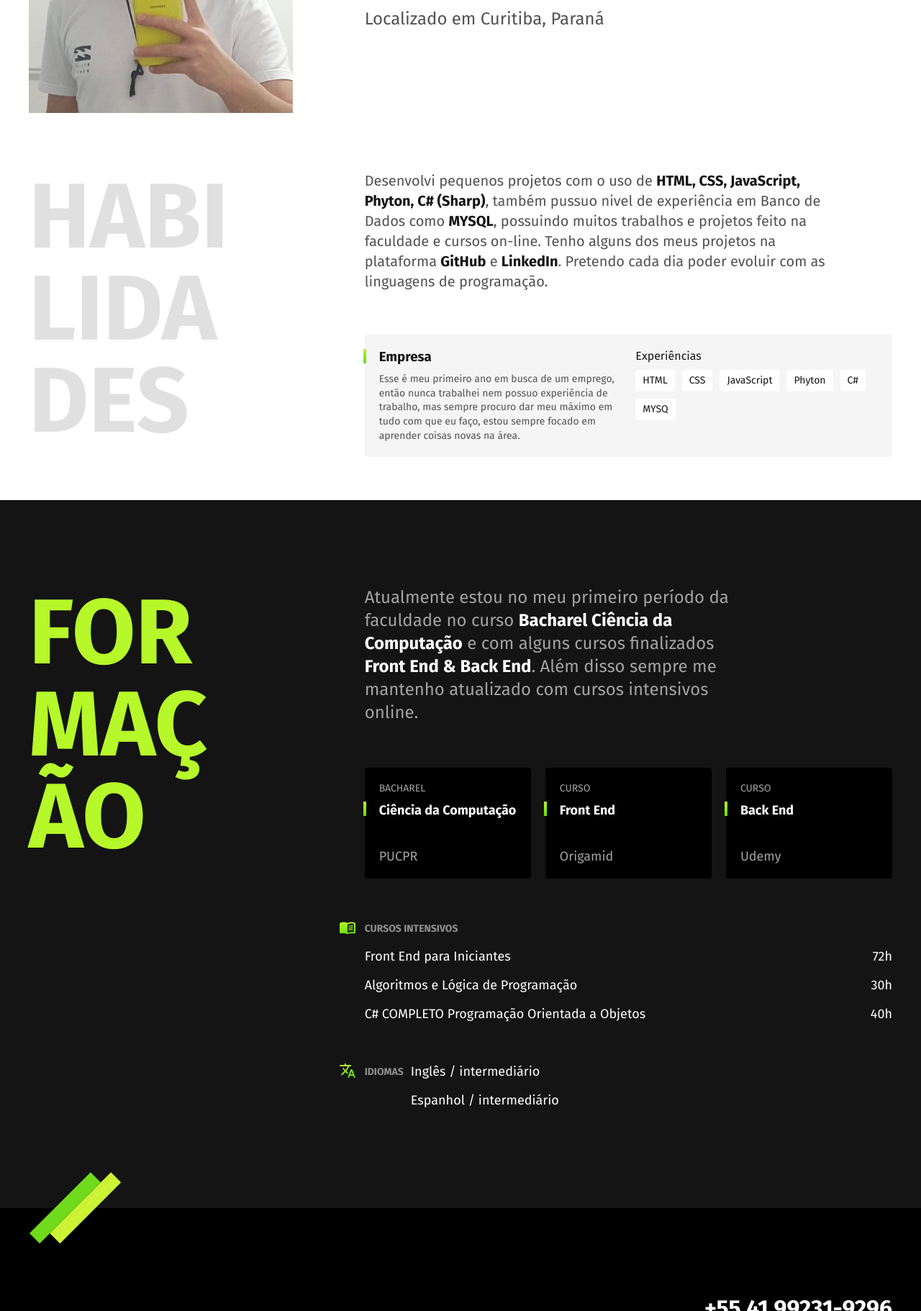
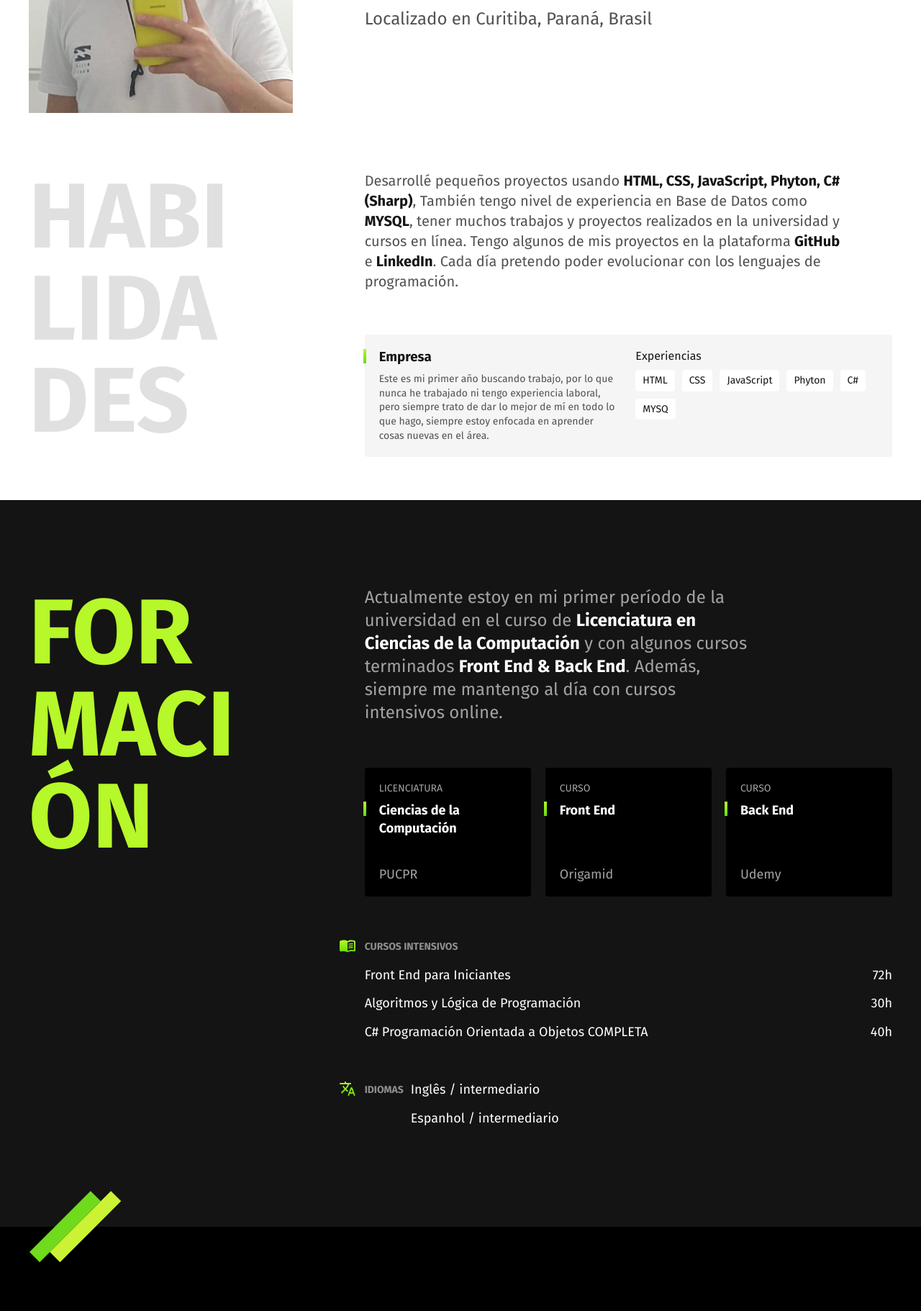
Before and after one commit to PedroCastro0507/PedroCastro0507.github.io, a plain HTML site: page espanol.html in a window 1280 px wide. Shown: the part 476-2298 px from the top of the page at 72% size. Drawn offline with Linux system fonts and the light colour scheme.

Commit message:
adicionamento da linguagem espanhol

```diff
--- a/espanol.html
+++ b/espanol.html
@@ -11,7 +11,7 @@
   <link rel="preconnect" href="https://fonts.googleapis.com">
   <link rel="preconnect" href="https://fonts.gstatic.com" crossorigin>
   <link href="https://fonts.googleapis.com/css2?family=Fira+Sans:wght@400;700&display=swap" rel="stylesheet">
-  <title>Pedro Castro - Meu Portfólio</title>
+  <title>Pedro Castro - Mi Portafolio</title>
 </head>
 
 <body>
@@ -20,8 +20,8 @@
     <nav>
       <ul class="header-menu">
         <li><a href="#habilidades">Habilidades</a></li>
-        <li><a href="#formacao">Formação</a></li>
-        <li><a href="#contato">Contato</a></li>
+        <li><a href="#formacao">Formación</a></li>
+        <li><a href="#contato">Contacto</a></li>
         <div class="idiomas">
           <li><a href="index.html"><img src="img/brasil.png" alt=""></a></li>
           <li><a href="english.html"><img src="img/estados-unidos.png" alt=""></a></li>
@@ -34,8 +34,8 @@
   <main class="container introducao">
     <img class="minha-foto" src="./img/minha_foto.jpg" alt="Minha Foto">
     <div>
-      <h1>Desenvolvedor <br> Full Stack</h1>
-      <p>Localizado em Curitiba, Paraná</p>
+      <h1>Developer <br> Full Stack</h1>
+      <p>Localizado en Curitiba, Paraná, Brasil</p>
     </div>
   </main>
   <!-- #endregion Fim da Introducao -->
@@ -43,15 +43,15 @@
   <section class="container habilidades" id="habilidades" aria-label="Habilidades">
     <h2 class="subtitulo">habilidades</h2>
     <div>
-      <p class="habilidades-texto">Desenvolvi pequenos projetos com o uso de <strong>HTML, CSS, JavaScript, Phyton, C# (Sharp)</strong>, também pussuo nivel de experiência em Banco de Dados como <strong>MYSQL</strong>, possuindo muitos trabalhos e projetos feito na faculdade e cursos on-line. Tenho alguns dos meus projetos na plataforma <strong>GitHub</strong> e <strong>LinkedIn</strong>. Pretendo cada dia poder evoluir com as linguagens de programação.</p>
+      <p class="habilidades-texto">Desarrollé pequeños proyectos usando <strong>HTML, CSS, JavaScript, Phyton, C# (Sharp)</strong>, También tengo nivel de experiencia en Base de Datos como <strong>MYSQL</strong>, tener muchos trabajos y proyectos realizados en la universidad y cursos en línea. Tengo algunos de mis proyectos en la plataforma <strong>GitHub</strong> e <strong>LinkedIn</strong>. Cada día pretendo poder evolucionar con los lenguajes de programación.</p>
 
       <div class="empresa">
         <div class="empresa-info">
           <h3 class="empresa-titulo">Empresa</h3>
-          <p class="empresa-texto">Esse é meu primeiro ano em busca de um emprego, então nunca trabalhei nem possuo experiência de trabalho, mas sempre procuro dar meu máximo em tudo com que eu faço, estou sempre focado em aprender coisas novas na área.</p>
+          <p class="empresa-texto">Este es mi primer año buscando trabajo, por lo que nunca he trabajado ni tengo experiencia laboral, pero siempre trato de dar lo mejor de mí en todo lo que hago, siempre estoy enfocada en aprender cosas nuevas en el área.</p>
         </div>
         <div class="empresa-lista">
-          <span class="empresa-titulo">Experiências</span>
+          <span class="empresa-titulo">Experiencias</span>
           <ul class="minhas-habilidades">
             <li>HTML</li>
             <li>CSS</li>
@@ -68,13 +68,13 @@
   <!-- #region Inicio da Formação -->
   <section class="formacao" id="formacao" aria-label="Formação">
     <div class="formacao-container">
-      <h2 class="subtitulo">Formação</h2>
+      <h2 class="subtitulo">Formación</h2>
       <div>
-        <p class="formacao-texto">Atualmente estou no meu primeiro período da faculdade no curso <strong>Bacharel Ciência da Computação</strong> e com alguns cursos finalizados <strong>Front End & Back End</strong>. Além disso sempre me mantenho atualizado com cursos intensivos online.</p>
+        <p class="formacao-texto">Actualmente estoy en mi primer período de la universidad en el curso de <strong>Licenciatura en Ciencias de la Computación</strong> y con algunos cursos terminados <strong>Front End & Back End</strong>. Además, siempre me mantengo al día con cursos intensivos online.</p>
         <ul class="faculdade-lista">
           <li class="faculdade">
-            <span class="faculdade-tipo">Bacharel</span>
-            <h3 class="faculdade-curso">Ciência da Computação</h3>
+            <span class="faculdade-tipo">Licenciatura</span>
+            <h3 class="faculdade-curso">Ciencias de la Computación</h3>
             <span class="faculdade-instituicao">PUCPR</span>
           </li>
           <li class="faculdade">
@@ -93,16 +93,16 @@
             <h3>Cursos Intensivos</h3>
             <ul>
               <li>Front End para Iniciantes <span>72h</span></li>
-              <li>Algoritmos e Lógica de Programação <span>30h</span></li>
+              <li>Algoritmos y Lógica de Programación <span>30h</span></li>
               <li>
-                C# COMPLETO Programação Orientada a Objetos <span>40h</span></li>
+                C# Programación Orientada a Objetos COMPLETA <span>40h</span></li>
             </ul>
           </div>
           <div class="idiomas">
             <h3>Idiomas</h3>
             <ul>
-              <li>Inglês / <span>intermediário</span></li>
-              <li>Espanhol / <span>intermediário</span></li>
+              <li>Inglês / <span>intermediario</span></li>
+              <li>Espanhol / <span>intermediario</span></li>
             </ul>
           </div>
         </div>
@@ -113,7 +113,7 @@
   <!-- #region Inicio do Rodapé -->
   <footer class="footer" id="contato">
     <div class="footer-container">
-      <p class="footer-texto">Estou disponível para novos projetos no momento. Entre em contato comigo e marcamos uma conversa.</p>
+      <p class="footer-texto">Estoy disponible para nuevos proyectos en este momento. Contáctame y entablamos una conversación.</p>
       <div class="footer-contato">
         <ul>
           <li>+55 41 99231-9296</li>
```
Also changed, not shown: english.html (+1 -1 lines), index.html (+1 -1 lines).
